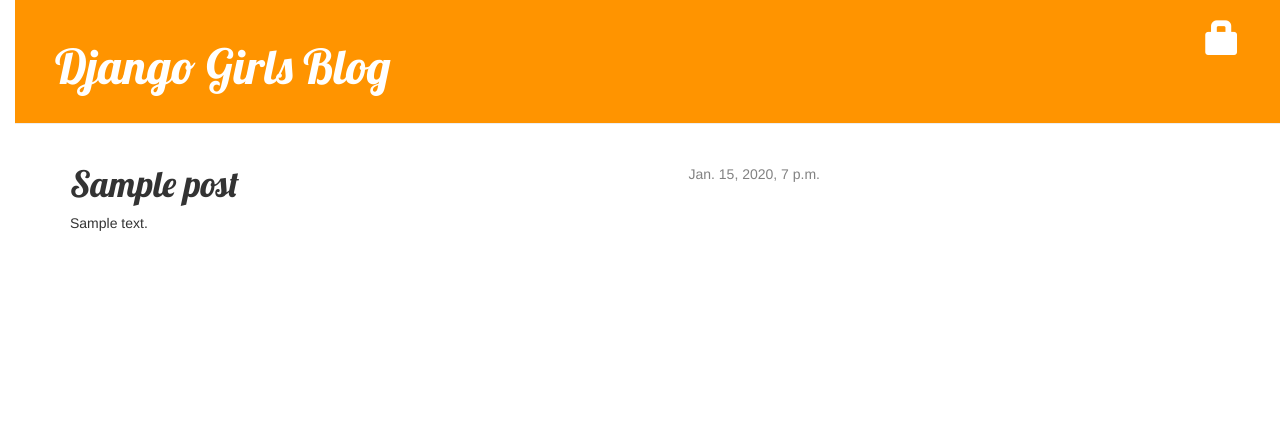
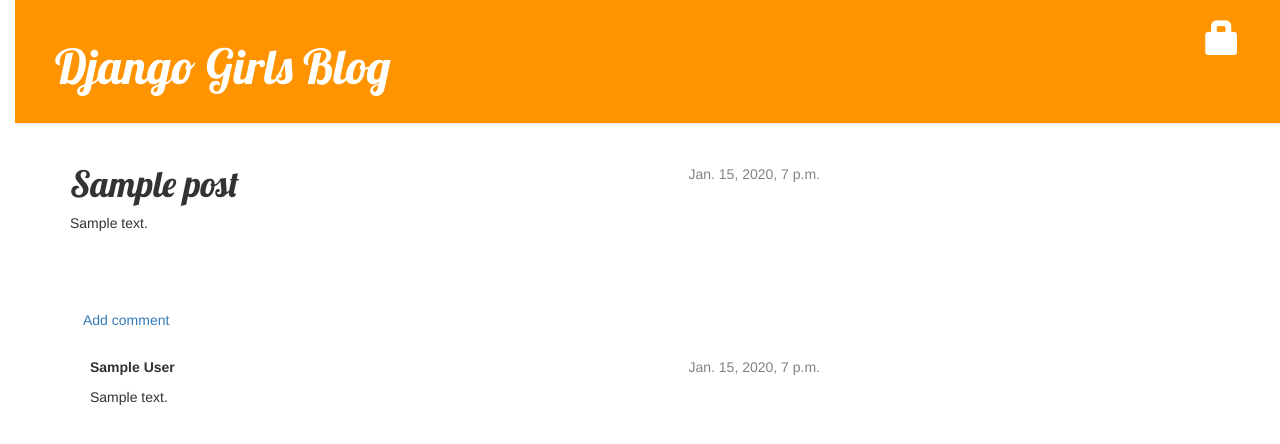
Before and after one commit to youngstone89/my-first-blog, a Django app: page /post/1/ in a window 1280 px wide. Shown: the top 444 px of the page. Run offline with Django 3.2, Linux system fonts and the light colour scheme; tables that the repository leaves empty hold one stand-in row (values such as "Sample post"); some libraries are stand-ins or nearby versions.

Commit message:
add comment

```diff
--- a/blog/admin.py
+++ b/blog/admin.py
@@ -1,5 +1,6 @@
 from django.contrib import admin
-from .models import Post
+from .models import Post, Comment
 
 admin.site.register(Post)
+admin.site.register(Comment)
 # Register your models here.
--- a/blog/models.py
+++ b/blog/models.py
@@ -2,6 +2,7 @@
 from django.utils import timezone
 
 
+# Create your models here.
 
 class Post(models.Model):
 	author = models.ForeignKey('auth.User')
@@ -10,15 +11,31 @@
 	created_date=models.DateTimeField(default=timezone.now)
 	published_date=models.DateTimeField(blank=True,null=True)
 
+	def approved_comments(self):
+		return self.comments.filter(approved_comment=True)
+
 
 	def publish(self):
-		self.published_date=timezone.now()
+		self.published_date=timezone.now
 		self.save()
 
 	def __str__(self):
 		return self.title
-# Create your models here.
 
+class Comment(models.Model):
+	post = models.ForeignKey('blog.Post',related_name='comments')
+	author = models.CharField(max_length=200)
+	text = models.TextField()
+	created_date = models.DateTimeField(default=timezone.now)
+	approved_comment = models.BooleanField(default=False)
+
+
+	def approve(self):
+		self.approved_comment = True
+		self.save()
+
+	def __str__(self):
+		return self.text
 
 
 # class IPAddress(models.Model):
--- a/blog/static/css/blog.css
+++ b/blog/static/css/blog.css
@@ -55,3 +55,9 @@
 .post h1 a, .post h1 a:visited {
     color: #000000;
 }
+
+.comment {
+
+    margin: 20px 0px 20px 20px;
+
+}
--- a/blog/templates/blog/post_detail.html
+++ b/blog/templates/blog/post_detail.html
@@ -1,5 +1,4 @@
 {% extends 'blog/base.html' %}
-
 {% block content %}
     <div class="post">
         {% if post.published_date %}
@@ -9,12 +8,28 @@
         {% else %}
             <a class="btn btn-default" href="{% url 'post_publish' pk=post.pk %}">Publish</a>
         {% endif %}
-
         {% if user.is_authenticated %}
-        <a class="btn btn-default" href="{% url 'post_edit' pk=post.pk %}"><span class="glyphicon glyphicon-pencil"></span></a>
-        <a class="btn btn-default" href="{% url 'post_remove' pk=post.pk %}"><span class="glyphicon glyphicon-remove"></span></a>
+            <a class="btn btn-default" href="{% url 'post_edit' pk=post.pk %}"><span class="glyphicon glyphicon-pencil"></span></a>
+            <a class="btn btn-default" href="{% url 'post_remove' pk=post.pk %}"><span class="glyphicon glyphicon-remove"></span></a>
         {% endif %}
         <h1>{{ post.title }}</h1>
         <p>{{ post.text|linebreaksbr }}</p>
     </div>
+    <a class="btn btn-deafult" href="{% url 'add_comment_to_post' pk=post.pk %}">Add comment</a>
+    {% for comment in post.comments.all %}
+        {% if user.is_authenticated or comment.approved_comment %}
+            <div class="comment">
+                <div class="date">{{comment.created_date}}
+                    {% if not comment.approved_comment %}
+                        <a class="btn btn-default" href="{% url 'comment_remove' pk=comment.pk %}"><span class="glyphicon glyphicon-remove"></span></a>
+                        <a class="btn btn-default" href="{% url 'comment_approve' pk=comment.pk %}"><span class="glyphicon glyphicon-ok"></span></a>
+                    {% endif %}
+                </div>
+                <strong>{{comment.author}}</strong>
+                <p>{{comment.text|linebreaks}}</p>
+            </div>
+        {% endif %}
+        {% empty %}
+        <p>No comments here yet:( </p>
+    {% endfor %}
 {% endblock %}
--- a/blog/templates/blog/post_list.html
+++ b/blog/templates/blog/post_list.html
@@ -11,6 +11,7 @@
 
                 <h1><a href="{% url 'post_detail' pk=post.pk %}">{{ post.title }}</a></h1>
                 <p>{{ post.text|linebreaksbr }}</p>
+                <a href="{% url 'post_detail' pk=post.pk %}">Comments:{{ post.approved_comments.count }}</a>
         </div>
 
         {% endfor %}
--- a/blog/urls.py
+++ b/blog/urls.py
@@ -15,4 +15,7 @@
 	url(r'^post/drafts/$', views.post_draft_list, name='post_draft_list'),
 	url(r'^post/(?P<pk>\d+)/publish/$', views.post_publish, name='post_publish'),
 	url(r'^post/(?P<pk>\d+)/remove/$', views.post_remove, name='post_remove'),
+	url(r'^post/(?P<pk>\d+)/comment/$', views.add_comment_to_post, name='add_comment_to_post'),
+	url(r'^comment/(?P<pk>\d+)/remove/$', views.comment_remove, name='comment_remove'),
+	url(r'^comment/(?P<pk>\d+)/approve/$', views.comment_approve, name='comment_approve'),
 ]
--- a/blog/views.py
+++ b/blog/views.py
@@ -1,8 +1,8 @@
 from django.shortcuts import render, get_object_or_404
 from django.http import HttpResponse
 from django.utils import timezone
-from .models import Post
-from .forms import PostForm
+from .models import Post, Comment
+from .forms import PostForm, CommentForm
 from django.shortcuts import redirect
 from django.contrib.auth.decorators import login_required
 
@@ -69,3 +69,31 @@
 	post = get_object_or_404(Post,pk=pk)
 	post.delete()
 	return redirect('post_list')
+
+
+@login_required
+def add_comment_to_post(request,pk):
+	post = get_object_or_404(Post,pk=pk)
+	if request.method == 'POST':
+		form = CommentForm(request.POST)
+		if form.is_valid():
+			comment = form.save(commit=False)
+			comment.post = post
+			comment.save()
+			return redirect('post_detail',pk=post.pk)
+	else:
+		form = CommentForm()
+
+	return render(request,'blog/add_comment_to_post.html',{'form':form})
+
+@login_required
+def comment_remove(request,pk):
+	comment = get_object_or_404(Comment,pk=pk)
+	comment.delete()
+	return redirect('post_detail', pk=comment.post.pk)
+
+@login_required
+def comment_approve(request,pk):
+	comment = get_object_or_404(Comment,pk=pk)
+	comment.approve()
+	return redirect('post_detail', pk=comment.post.pk)
```
Also changed, not shown: blog/forms.py (+7 -1 lines), blog/templates/blog/add_comment_to_post.html (added, +10 -0 lines), blog/migrations/0002_comment.py (added), blog/migrations/0003_auto_20170630_1115.py (added), blog/migrations/0004_auto_20170630_1609.py (added).
